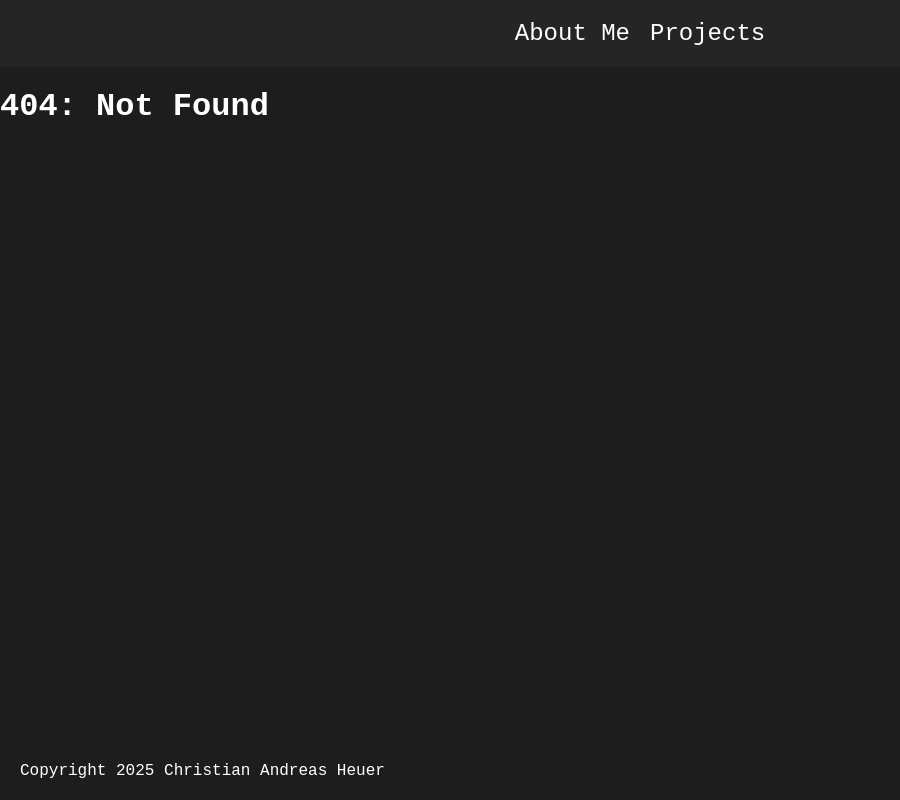
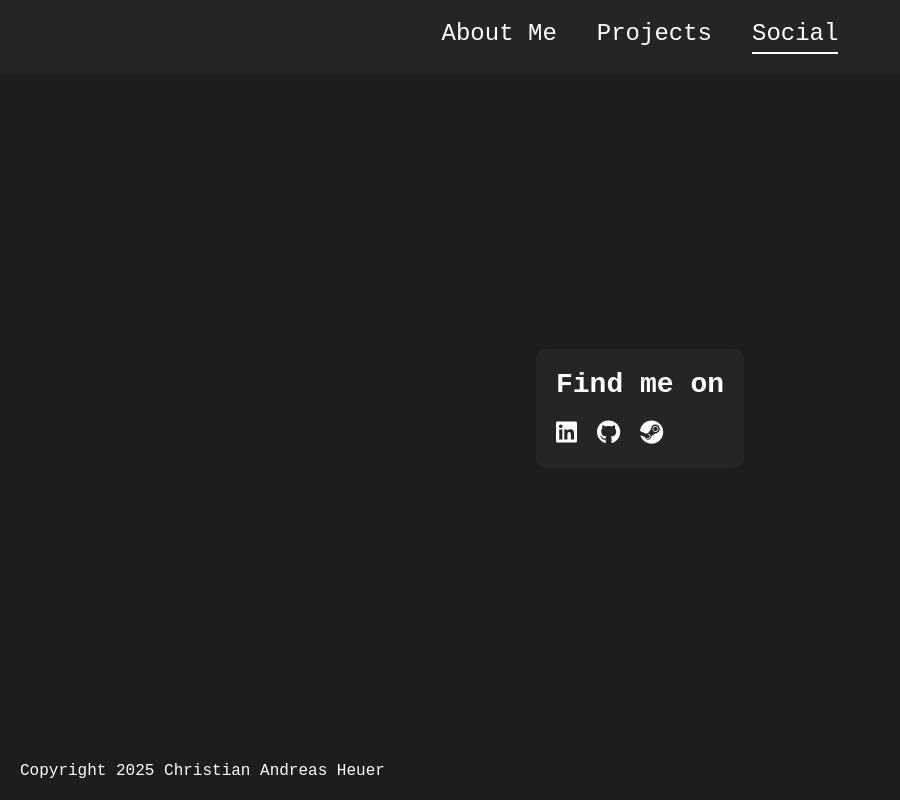
Before and after one commit to caheuer/caheuer-portfolio, a React (Vite) app: page /contact in a window 1280 px wide. Before the commit this address had no page. Shown: the whole page, without its empty margins (0-900 px from the left). Built offline with nearby package versions, Linux system fonts and the light colour scheme.

Commit message:
added social page and some style fixes

```diff
--- a/package.json
+++ b/package.json
@@ -11,6 +11,10 @@
     "preview": "cross-env NODE_ENV=production node server"
   },
   "dependencies": {
+    "@fortawesome/fontawesome-svg-core": "^6.7.2",
+    "@fortawesome/free-brands-svg-icons": "^6.7.2",
+    "@fortawesome/free-solid-svg-icons": "^6.7.2",
+    "@fortawesome/react-fontawesome": "^0.2.2",
     "compression": "^1.7.5",
     "express": "^5.0.1",
     "react": "^18.3.1",
--- a/src/App.css
+++ b/src/App.css
@@ -7,7 +7,7 @@ html, body {
 #root {
     display: flex;
     flex-direction: column;
-    height: 100%;
+    min-height: 100%;
     font-family: 'Roboto Mono', monospace;
     background-color: #1d1d1d;
     color: white;
@@ -16,6 +16,30 @@ html, body {
 ::selection {
     background: white;
     color: black;
+}
+
+/* Card */
+.card-wrapper {
+    display: flex;
+    flex-grow: 1;
+    justify-content: center;
+    align-items: center;
+}
+
+.card {
+    display: flex;
+    gap: 20px;
+    background-color: #252525;
+    border-radius: 10px;
+    padding: 20px;
+    margin: 20px;
+    max-width: 800px;
+}
+
+@media (max-width: 768px) {
+    .card {
+        flex-direction: column;
+    }
 }
 
 /* Link buttons */
--- a/src/App.tsx
+++ b/src/App.tsx
@@ -1,15 +1,14 @@
 import { BrowserRouter, StaticRouter, Route, Routes } from 'react-router-dom';
-import { lazy, Suspense } from 'react';
 
 import './App.css';
 
 import Header from './Header';
 import Footer from './Footer';
-
-const Home = lazy(() => import('./pages/Home'));
-const Projects = lazy(() => import('./pages/Projects'));
-const Project = lazy(() => import('./pages/Project'));
-const NotFound = lazy(() => import('./pages/NotFound'));
+import Home from './pages/Home';
+import Projects from './pages/Projects';
+import Project from './pages/Project';
+import Contact from './pages/Contact';
+import NotFound from './pages/NotFound';
 
 
 function App({ location }: { location?: string }) {
@@ -19,17 +18,14 @@ function App({ location }: { location?: string }) {
   return <Router {...(routerProps as any)}>
     <Header />
     <Routes>
-      <Route path="/" element={<Sus><Home /></Sus>} />
-      <Route path="/projects" element={<Sus><Projects /></Sus>} />
-      <Route path="/projects/:id" element={<Sus><Project /></Sus>} />
-      <Route path="*" element={<Sus><NotFound /></Sus>} />
+      <Route path="/" element={<Home />} />
+      <Route path="/projects" element={<Projects />} />
+      <Route path="/projects/:id" element={<Project />} />
+      <Route path="/contact" element={<Contact />} />
+      <Route path="*" element={<NotFound />} />
     </Routes>
     <Footer />
   </Router>;
 }
 
-function Sus({ children }: { children: React.ReactNode }) {
-  return <Suspense fallback={<div>Loading...</div>}>{children}</Suspense>;
-}
-
 export default App;
--- a/src/Header.css
+++ b/src/Header.css
@@ -3,7 +3,7 @@
     justify-content: center;
     background-color: #252525;
     padding: 20px;
-    gap: 20px;
+    gap: 40px;
 }
 
 .nav-item {
--- a/src/Header.tsx
+++ b/src/Header.tsx
@@ -2,9 +2,9 @@ import { NavLink } from 'react-router-dom';
 import './Header.css';
 
 export default function Header() {
-    return <div className="nav">
-        <NavLink to="/" className="nav-item">About Me</NavLink>
-        <NavLink to="/projects" className="nav-item">Projects</NavLink>
-        {/* <NavLink to="/contact" className="nav-item">Social</NavLink> */}
-    </div>;
+  return <div className="nav">
+    <NavLink to="/" className="nav-item">About Me</NavLink>
+    <NavLink to="/projects" className="nav-item">Projects</NavLink>
+    <NavLink to="/contact" className="nav-item">Social</NavLink>
+  </div>;
 }
--- /dev/null
+++ b/src/pages/Contact.css
@@ -0,0 +1,16 @@
+.contact-title {
+    font-size: 28px;
+    font-weight: bold;
+}
+
+.social-media-row {
+    display: flex;
+    flex-wrap: wrap;
+    gap: 20px;
+    margin-top: 20px;
+}
+
+.social-media-icon {
+    font-size: 24px;
+    color: white;
+}
--- /dev/null
+++ b/src/pages/Contact.tsx
@@ -0,0 +1,25 @@
+import './Contact.css';
+
+import { FontAwesomeIcon } from '@fortawesome/react-fontawesome';
+import { faGithub, faLinkedin, faSteam } from '@fortawesome/free-brands-svg-icons';
+
+export default function Contact() {
+  return <div className="card-wrapper">
+    <div className="card">
+      <div>
+        <div className="contact-title">Find me on</div>
+        <div className="social-media-row">
+          <a href="https://www.linkedin.com/in/christian-andreas-heuer-406598209/" className="social-media-icon">
+            <FontAwesomeIcon icon={faLinkedin} />
+          </a>
+          <a href="https://github.com/caheuer" className="social-media-icon">
+            <FontAwesomeIcon icon={faGithub} />
+          </a>
+          <a href="https://steamcommunity.com/id/chrisausdemklo" className="social-media-icon">
+            <FontAwesomeIcon icon={faSteam} />
+          </a>
+        </div>
+      </div>
+    </div>
+  </div>;
+}
--- a/src/pages/Home.css
+++ b/src/pages/Home.css
@@ -1,20 +1,3 @@
-.card-wrapper {
-    height: 100%;
-    display: flex;
-    justify-content: center;
-    align-items: center;
-}
-
-.card {
-    display: flex;
-    gap: 20px;
-    background-color: #252525;
-    border-radius: 10px;
-    padding: 20px;
-    margin: 20px;
-    max-width: 800px;
-}
-
 .photo {
     width: 200px;
     height: 200px;
@@ -37,10 +20,6 @@
 }
 
 @media (max-width: 768px) {
-    .card {
-        flex-direction: column;
-    }
-
     .photo {
         width: 100px;
         height: 100px;
--- a/src/pages/Projects.css
+++ b/src/pages/Projects.css
@@ -12,7 +12,7 @@
     padding: 20px;
     margin: 20px;
     width: 80vw;
-    gap: 20px;
+    gap: 40px;
 }
 
 .project-image {
```
Also changed, not shown: 1 other file (tests, documents, lock files or other folders).
